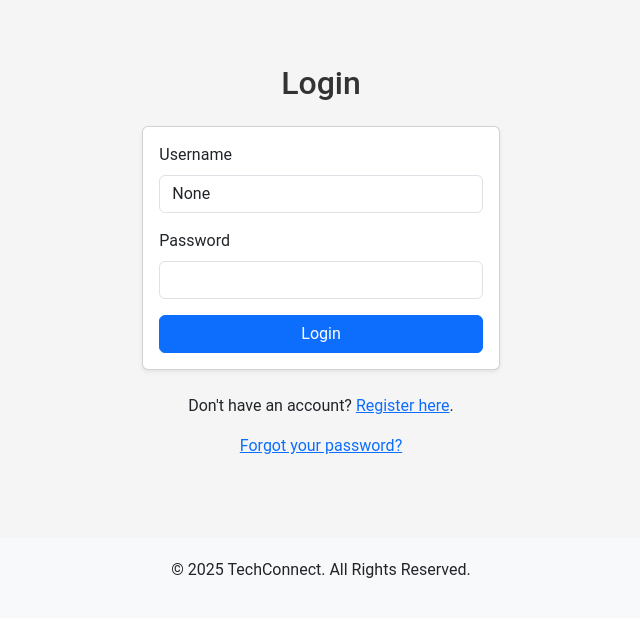
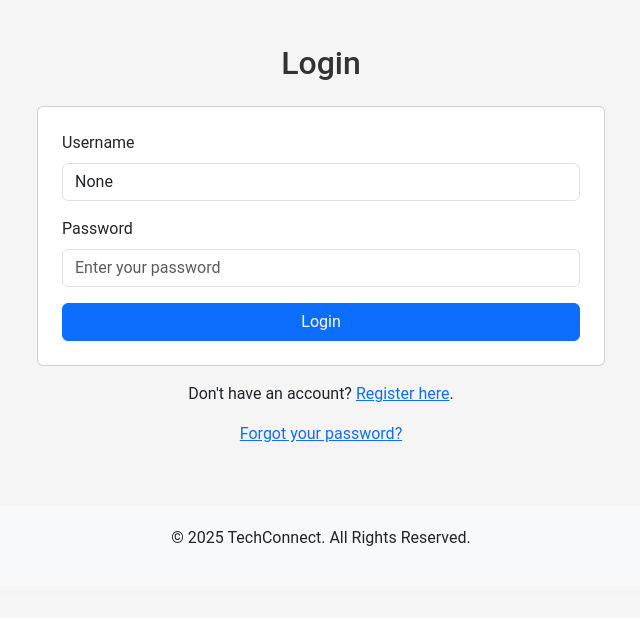
Before and after one commit to BenieShann/TechConnect, a Flask app: page /login in a window 1280 px wide. Shown: the part 204-822 px from the top of the page, without its empty margins (319-959 px from the left). After the commit the page ends 750 px from the top, so only its background shows below. Run offline with Flask 3, Linux system fonts and the light colour scheme.

Commit message:
Update login.html

```diff
--- a/app/templates/login.html
+++ b/app/templates/login.html
@@ -1,12 +1,11 @@
 {% extends 'base.html' %}
 
 {% block content %}
-    <div class="container">
     <h2 class="text-center mb-4">Login</h2>
     <div class="row justify-content-center">
-            <div class="col-md-6 col-lg-4">
-                <div class="card shadow-sm">
-                    <div class="card-body">
+        <div class="col-md-6">
+            <div class="card">
+                <div class="card-body p-4">
                     <form method="POST">
                         <!-- CSRF Token for form protection (if using Flask-WTF) -->
                         {{ form.hidden_tag() }}
@@ -14,19 +13,19 @@
                         <!-- Username Field -->
                         <div class="mb-3">
                             <label for="username" class="form-label">Username</label>
-                                <input type="text" class="form-control" id="username" name="username" required value="{{ form.username.data }}">
+                            <input type="text" class="form-control" id="username" name="username" required value="{{ form.username.data }}" placeholder="Enter your username">
                         </div>
 
                         <!-- Password Field -->
                         <div class="mb-3">
                             <label for="password" class="form-label">Password</label>
-                                <input type="password" class="form-control" id="password" name="password" required>
+                            <input type="password" class="form-control" id="password" name="password" required placeholder="Enter your password">
                         </div>
 
                         <!-- Flash messages for errors or success -->
                         {% with messages = get_flashed_messages(with_categories=true) %}
                             {% if messages %}
-                                    <div class="alert alert-{{ category }}">
+                                <div class="alert alert-{{ category }} mt-2">
                                     {% for category, message in messages %}
                                         <p>{{ message }}</p>
                                     {% endfor %}
@@ -43,9 +42,8 @@
     </div>
 
     <!-- Links for Register and Forgot Password -->
-        <div class="text-center mt-4">
+    <div class="text-center mt-3">
         <p>Don't have an account? <a href="{{ url_for('register') }}">Register here</a>.</p>
         <p><a href="{{ url_for('forgot_password') }}">Forgot your password?</a></p>
     </div>
-    </div>
 {% endblock %}
```
Lines whose indentation alone changed are shown as unchanged.
